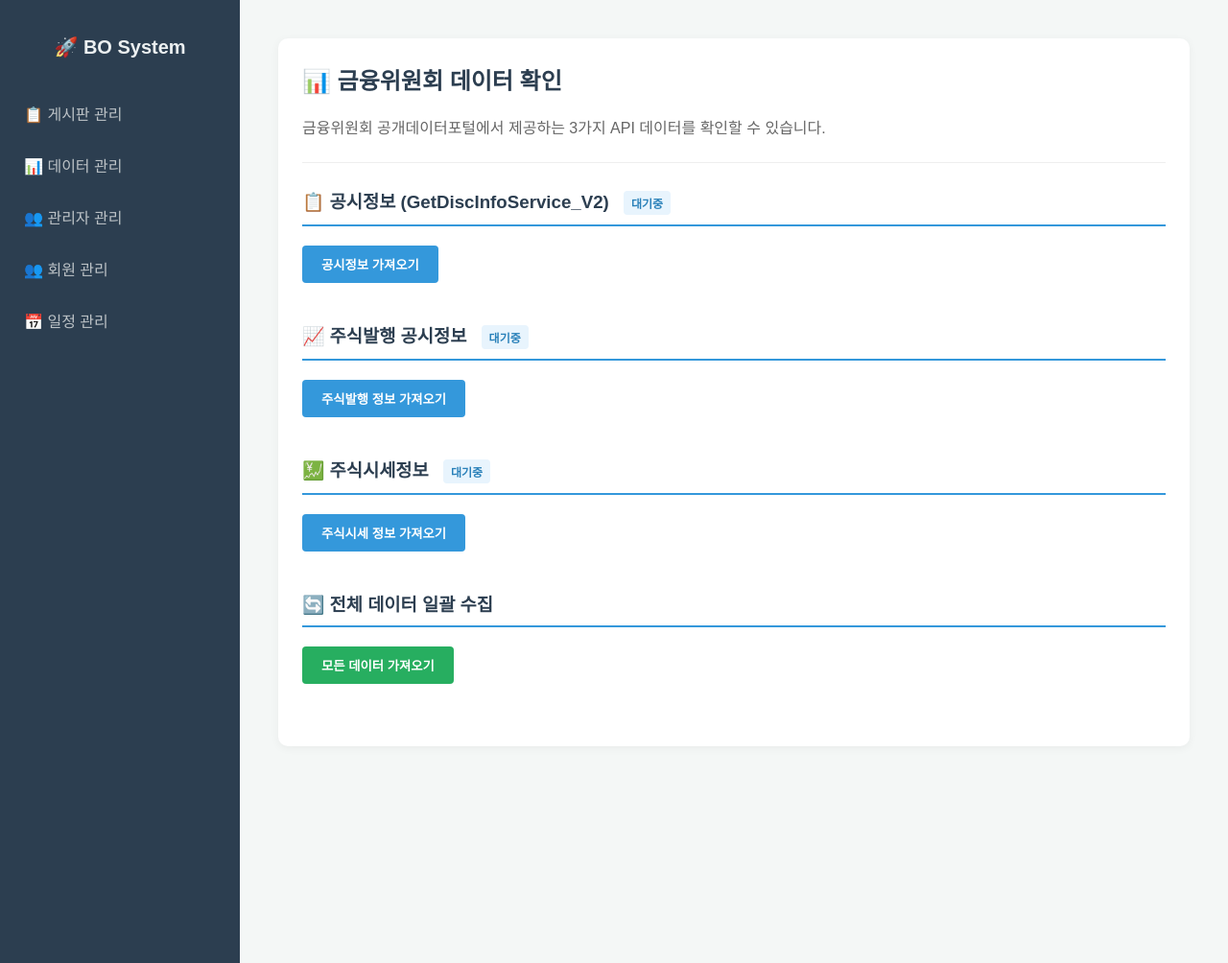
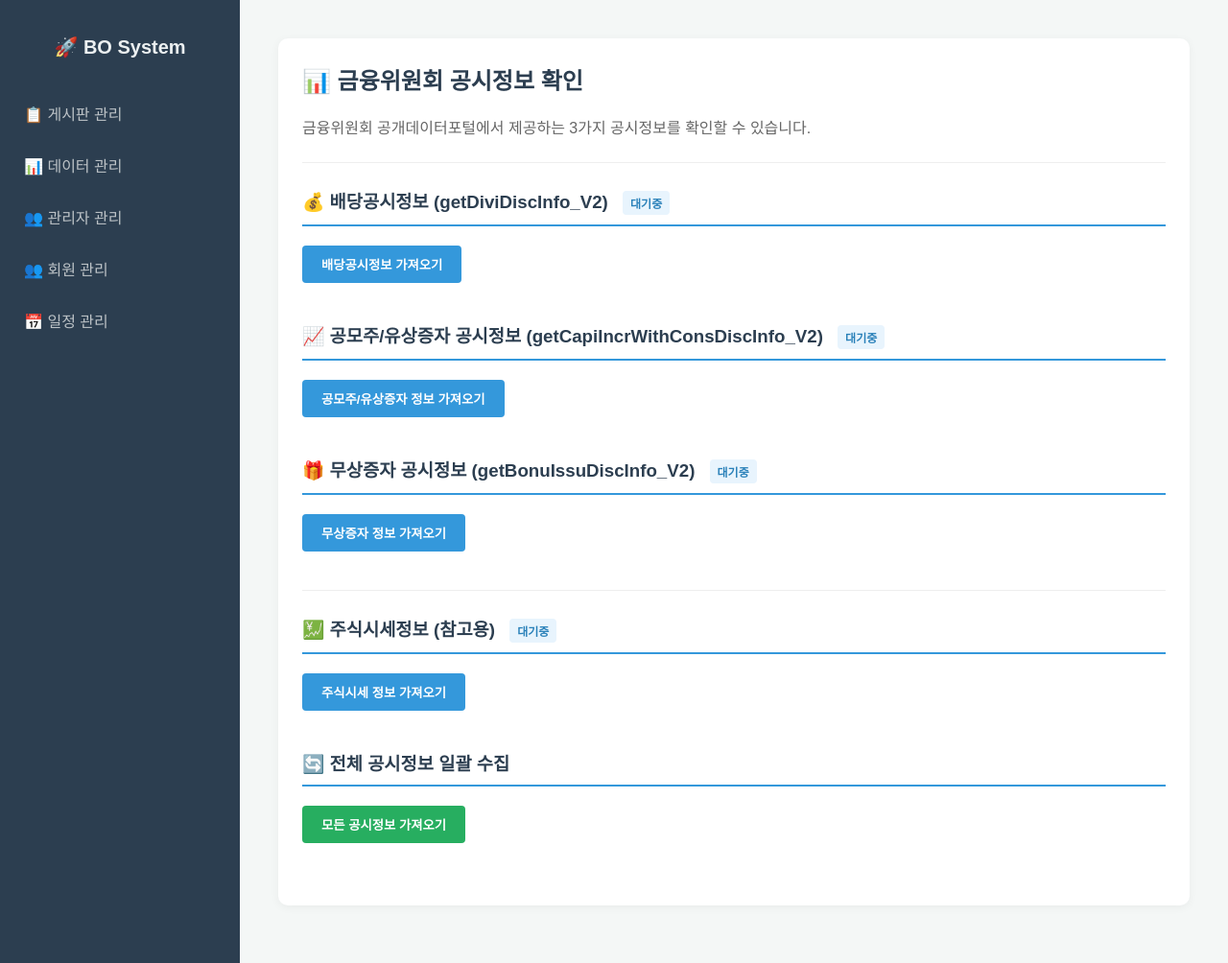
Before and after one commit to honghao30/stock-bo, a FastAPI app: template templates/finance_data.html in a window 1280 px wide. Shown: the whole page at 96% size. Run offline with FastAPI, Linux system fonts and the light colour scheme; the template is opened without the code that fills it, so the values that code supplies are empty.

Commit message:
api연동

```diff
--- a/app/main.py
+++ b/app/main.py
@@ -195,11 +195,39 @@ async def get_disclosure_info(
     num_of_rows: int = 10,
     user=Depends(get_current_user)
 ):
-    """공시정보 조회"""
+    """배당공시정보 조회 (getDiviDiscInfo_V2)"""
     if not user:
         return JSONResponse({"error": "인증이 필요합니다."}, status_code=401)
 
     data = await finance_api_service.fetch_disclosure_info(page_no, num_of_rows)
+    return JSONResponse(data)
+
+@app.get("/api/capital-increase-info")
+async def get_capital_increase_info(
+    request: Request,
+    page_no: int = 1,
+    num_of_rows: int = 10,
+    user=Depends(get_current_user)
+):
+    """공모주/유상증자 공시정보 조회 (getCapiIncrWithConsDiscInfo_V2)"""
+    if not user:
+        return JSONResponse({"error": "인증이 필요합니다."}, status_code=401)
+
+    data = await finance_api_service.fetch_capital_increase_info(page_no, num_of_rows)
+    return JSONResponse(data)
+
+@app.get("/api/bonus-issuance-info")
+async def get_bonus_issuance_info(
+    request: Request,
+    page_no: int = 1,
+    num_of_rows: int = 10,
+    user=Depends(get_current_user)
+):
+    """무상증자 공시정보 조회 (getBonuIssuDiscInfo_V2)"""
+    if not user:
+        return JSONResponse({"error": "인증이 필요합니다."}, status_code=401)
+
+    data = await finance_api_service.fetch_bonus_issuance_info(page_no, num_of_rows)
     return JSONResponse(data)
 
 @app.get("/api/stock-issuance")
@@ -221,13 +249,14 @@ async def get_stock_price(
     request: Request,
     page_no: int = 1,
     num_of_rows: int = 10,
+    bas_dt: str = None,
     user=Depends(get_current_user)
 ):
-    """주식시세정보 조회"""
+    """주식시세정보 조회 (bas_dt: 기준일자 YYYYMMDD 형식, 없으면 오늘 날짜 사용)"""
     if not user:
         return JSONResponse({"error": "인증이 필요합니다."}, status_code=401)
 
-    data = await finance_api_service.fetch_stock_price_info(page_no, num_of_rows)
+    data = await finance_api_service.fetch_stock_price_info(page_no, num_of_rows, bas_dt)
     return JSONResponse(data)
 
 # --- 금융위원회 데이터 확인 페이지 ---
--- a/templates/finance_data.html
+++ b/templates/finance_data.html
@@ -81,40 +81,54 @@
 
 {% block content %}
 <div class="card">
-  <h2 style="color: #2c3e50; margin-top: 0">📊 금융위원회 데이터 확인</h2>
+  <h2 style="color: #2c3e50; margin-top: 0">📊 금융위원회 공시정보 확인</h2>
   <p style="color: #666">
-    금융위원회 공개데이터포털에서 제공하는 3가지 API 데이터를 확인할 수 있습니다.
+    금융위원회 공개데이터포털에서 제공하는 3가지 공시정보를 확인할 수 있습니다.
   </p>
   <hr style="border: 0; border-top: 1px solid #eee; margin: 25px 0" />
 
-  <!-- 공시정보 -->
+  <!-- 배당공시정보 -->
   <div class="data-section">
     <h3>
-      📋 공시정보 (GetDiscInfoService_V2)
-      <span class="info-badge" id="disclosure-status">대기중</span>
+      💰 배당공시정보 (getDiviDiscInfo_V2)
+      <span class="info-badge" id="dividend-status">대기중</span>
     </h3>
-    <button class="btn-fetch" onclick="fetchDisclosureInfo()">
-      공시정보 가져오기
+    <button class="btn-fetch" onclick="fetchDividendInfo()">
+      배당공시정보 가져오기
     </button>
-    <div id="disclosure-data" class="data-display" style="display: none;"></div>
+    <div id="dividend-data" class="data-display" style="display: none;"></div>
   </div>
 
-  <!-- 주식발행 공시정보 -->
+  <!-- 공모주/유상증자 공시정보 -->
   <div class="data-section">
     <h3>
-      📈 주식발행 공시정보
-      <span class="info-badge" id="issuance-status">대기중</span>
+      📈 공모주/유상증자 공시정보 (getCapiIncrWithConsDiscInfo_V2)
+      <span class="info-badge" id="capital-increase-status">대기중</span>
     </h3>
-    <button class="btn-fetch" onclick="fetchStockIssuance()">
-      주식발행 정보 가져오기
+    <button class="btn-fetch" onclick="fetchCapitalIncreaseInfo()">
+      공모주/유상증자 정보 가져오기
     </button>
-    <div id="issuance-data" class="data-display" style="display: none;"></div>
+    <div id="capital-increase-data" class="data-display" style="display: none;"></div>
   </div>
 
-  <!-- 주식시세정보 -->
+  <!-- 무상증자 공시정보 -->
   <div class="data-section">
     <h3>
-      💹 주식시세정보
+      🎁 무상증자 공시정보 (getBonuIssuDiscInfo_V2)
+      <span class="info-badge" id="bonus-issuance-status">대기중</span>
+    </h3>
+    <button class="btn-fetch" onclick="fetchBonusIssuanceInfo()">
+      무상증자 정보 가져오기
+    </button>
+    <div id="bonus-issuance-data" class="data-display" style="display: none;"></div>
+  </div>
+
+  <hr style="border: 0; border-top: 1px solid #eee; margin: 25px 0" />
+
+  <!-- 주식시세정보 (참고용) -->
+  <div class="data-section">
+    <h3>
+      💹 주식시세정보 (참고용)
       <span class="info-badge" id="price-status">대기중</span>
     </h3>
     <button class="btn-fetch" onclick="fetchStockPrice()">
@@ -123,22 +137,23 @@
     <div id="price-data" class="data-display" style="display: none;"></div>
   </div>
 
-  <!-- 전체 데이터 가져오기 -->
+  <!-- 전체 공시정보 일괄 수집 -->
   <div class="data-section">
-    <h3>🔄 전체 데이터 일괄 수집</h3>
-    <button class="btn-fetch" onclick="fetchAllData()" style="background: #27ae60;">
-      모든 데이터 가져오기
+    <h3>🔄 전체 공시정보 일괄 수집</h3>
+    <button class="btn-fetch" onclick="fetchAllDisclosureData()" style="background: #27ae60;">
+      모든 공시정보 가져오기
     </button>
-    <div id="all-data" class="data-display" style="display: none;"></div>
+    <div id="all-disclosure-data" class="data-display" style="display: none;"></div>
   </div>
 </div>
 {% endblock %}
 
 {% block extra_scripts %}
 <script>
-  async function fetchDisclosureInfo() {
-    const statusEl = document.getElementById('disclosure-status');
-    const dataEl = document.getElementById('disclosure-data');
+  // 배당공시정보 조회
+  async function fetchDividendInfo() {
+    const statusEl = document.getElementById('dividend-status');
+    const dataEl = document.getElementById('dividend-data');
 
     statusEl.textContent = '로딩중...';
     statusEl.style.background = '#fff3cd';
@@ -162,9 +177,10 @@
     }
   }
 
-  async function fetchStockIssuance() {
-    const statusEl = document.getElementById('issuance-status');
-    const dataEl = document.getElementById('issuance-data');
+  // 공모주/유상증자 공시정보 조회
+  async function fetchCapitalIncreaseInfo() {
+    const statusEl = document.getElementById('capital-increase-status');
+    const dataEl = document.getElementById('capital-increase-data');
 
     statusEl.textContent = '로딩중...';
     statusEl.style.background = '#fff3cd';
@@ -173,7 +189,34 @@
     dataEl.innerHTML = '<div class="loading">데이터를 가져오는 중...</div>';
 
     try {
-      const response = await fetch('/api/stock-issuance?page_no=1&num_of_rows=10');
+      const response = await fetch('/api/capital-increase-info?page_no=1&num_of_rows=10');
+      const data = await response.json();
+
+      statusEl.textContent = '완료';
+      statusEl.style.background = '#d4edda';
+      statusEl.style.color = '#155724';
+      dataEl.innerHTML = '<pre>' + JSON.stringify(data, null, 2) + '</pre>';
+    } catch (error) {
+      statusEl.textContent = '오류';
+      statusEl.style.background = '#f8d7da';
+      statusEl.style.color = '#721c24';
+      dataEl.innerHTML = '<div class="error">오류 발생: ' + error.message + '</div>';
+    }
+  }
+
+  // 무상증자 공시정보 조회
+  async function fetchBonusIssuanceInfo() {
+    const statusEl = document.getElementById('bonus-issuance-status');
+    const dataEl = document.getElementById('bonus-issuance-data');
+
+    statusEl.textContent = '로딩중...';
+    statusEl.style.background = '#fff3cd';
+    statusEl.style.color = '#856404';
+    dataEl.style.display = 'block';
+    dataEl.innerHTML = '<div class="loading">데이터를 가져오는 중...</div>';
+
+    try {
+      const response = await fetch('/api/bonus-issuance-info?page_no=1&num_of_rows=10');
       const data = await response.json();
 
       statusEl.textContent = '완료';
@@ -214,21 +257,33 @@
     }
   }
 
-  async function fetchAllData() {
-    const dataEl = document.getElementById('all-data');
+  // 전체 공시정보 일괄 수집
+  async function fetchAllDisclosureData() {
+    const dataEl = document.getElementById('all-disclosure-data');
     dataEl.style.display = 'block';
-    dataEl.innerHTML = '<div class="loading">모든 데이터를 가져오는 중...</div>';
+    dataEl.innerHTML = '<div class="loading">모든 공시정보를 가져오는 중...</div>';
 
     try {
-      const response = await fetch('/api/fetch-data');
-      const result = await response.json();
+      // 3가지 공시정보를 병렬로 가져오기
+      const [dividendRes, capitalRes, bonusRes] = await Promise.all([
+        fetch('/api/disclosure-info?page_no=1&num_of_rows=10'),
+        fetch('/api/capital-increase-info?page_no=1&num_of_rows=10'),
+        fetch('/api/bonus-issuance-info?page_no=1&num_of_rows=10')
+      ]);
 
-      if (result.success) {
-        dataEl.innerHTML = '<div class="success">✅ 모든 데이터 수집 완료!</div><pre>' +
-          JSON.stringify(result.data, null, 2) + '</pre>';
-      } else {
-        dataEl.innerHTML = '<div class="error">오류: ' + (result.error || '알 수 없는 오류') + '</div>';
-      }
+      const dividendData = await dividendRes.json();
+      const capitalData = await capitalRes.json();
+      const bonusData = await bonusRes.json();
+
+      const allData = {
+        dividend: dividendData,
+        capitalIncrease: capitalData,
+        bonusIssuance: bonusData,
+        fetched_at: new Date().toISOString()
+      };
+
+      dataEl.innerHTML = '<div class="success">✅ 모든 공시정보 수집 완료!</div><pre>' +
+        JSON.stringify(allData, null, 2) + '</pre>';
     } catch (error) {
       dataEl.innerHTML = '<div class="error">오류 발생: ' + error.message + '</div>';
     }
```
Also changed, not shown: app/services/api_service.py (+161 -55 lines), 1 other file.
